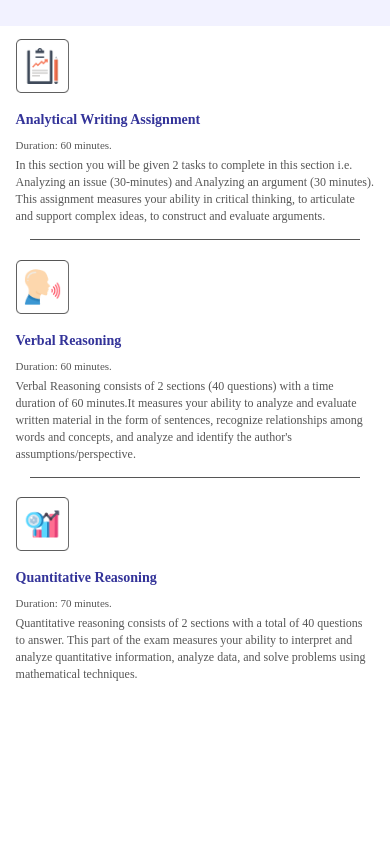
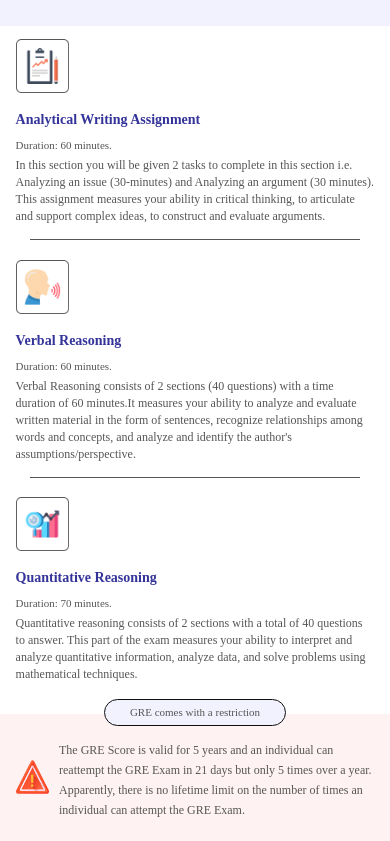
Before and after one commit to Amirtharaj-R/react-website-tasks, a JavaScript app: page / in a window 390 px wide. Shown: the part 1192-2033 px from the top of the page. Before the commit the page ends 1883 px from the top, so only its background shows below. Built offline with nearby package versions, Linux system fonts and the light colour scheme.

Commit message:
fifth sec

```diff
--- a/src/App.css
+++ b/src/App.css
@@ -205,6 +205,25 @@
   color: #565656;
 }
 
+/* 5th Sec */
+.fifth-sec {
+  background-color: #fff2f2;
+  padding-bottom: 1.5%;
+}
+.fifth-sec-display {
+  display: flex;
+  justify-content: center;
+  padding: 2% 8%;
+}
+.fifth-sec-cont p {
+  font-family: "Poppins";
+  font-weight: 500;
+  font-size: 18px;
+  line-height: 30px;
+  color: #565656;
+  margin-left: 25px;
+}
+
 /* ---------------> */
 /* ------------------------------------------------------ >>>>>>>>>>>>>>>>>>>>>>>>*/
 /* ---------------------------  Mobile VIEW   ------------------------------------*/
@@ -307,6 +326,35 @@
     font-size: 12px;
     line-height: 17px;
   }
+  /* 5th sec mobile view */
+  .fifth-sec {
+    background-color: #fff2f2;
+    padding-bottom: 1.5%;
+    margin-top: 6%;
+  }
+  .fifth-sec-img {
+    display: flex;
+
+    align-items: center;
+  }
+  .fifth-sec-img img {
+    width: 180%;
+  }
+  .fifth-sec-display {
+    display: flex;
+    justify-content: center;
+    padding: 2% 4%;
+    padding-bottom: 4%;
+  }
+  .fifth-sec-cont p {
+    font-family: "Poppins";
+    font-weight: 500;
+    font-size: 12px;
+    line-height: 20px;
+    color: #565656;
+    margin-left: 25px;
+    margin-top: 6px;
+  }
 }
 /* ----------------------------------------------------->>>>>>>>>>>>>>>>>>>>>>>>>>>>>>>>>>>>>>>>>> */
 /* ------------------------------- */
--- a/src/App.js
+++ b/src/App.js
@@ -203,6 +203,24 @@
           </div>
         </div>
       </section>
+      <section class="fifth-sec">
+        <div class="third-sec-head">
+          <p>GRE comes with a restriction</p>
+        </div>
+        <div class="fifth-sec-display">
+          <div class="fifth-sec-img">
+            <img src="Assets/5th-restricted-area 1.png" alt="" />
+          </div>
+          <div class="fifth-sec-cont">
+            <p>
+              The GRE Score is valid for 5 years and an individual can reattempt
+              the GRE Exam in 21 days but only 5 times over a year. Apparently,
+              there is no lifetime limit on the number of times an individual
+              can attempt the GRE Exam.
+            </p>
+          </div>
+        </div>
+      </section>
     </>
   );
 }
```
